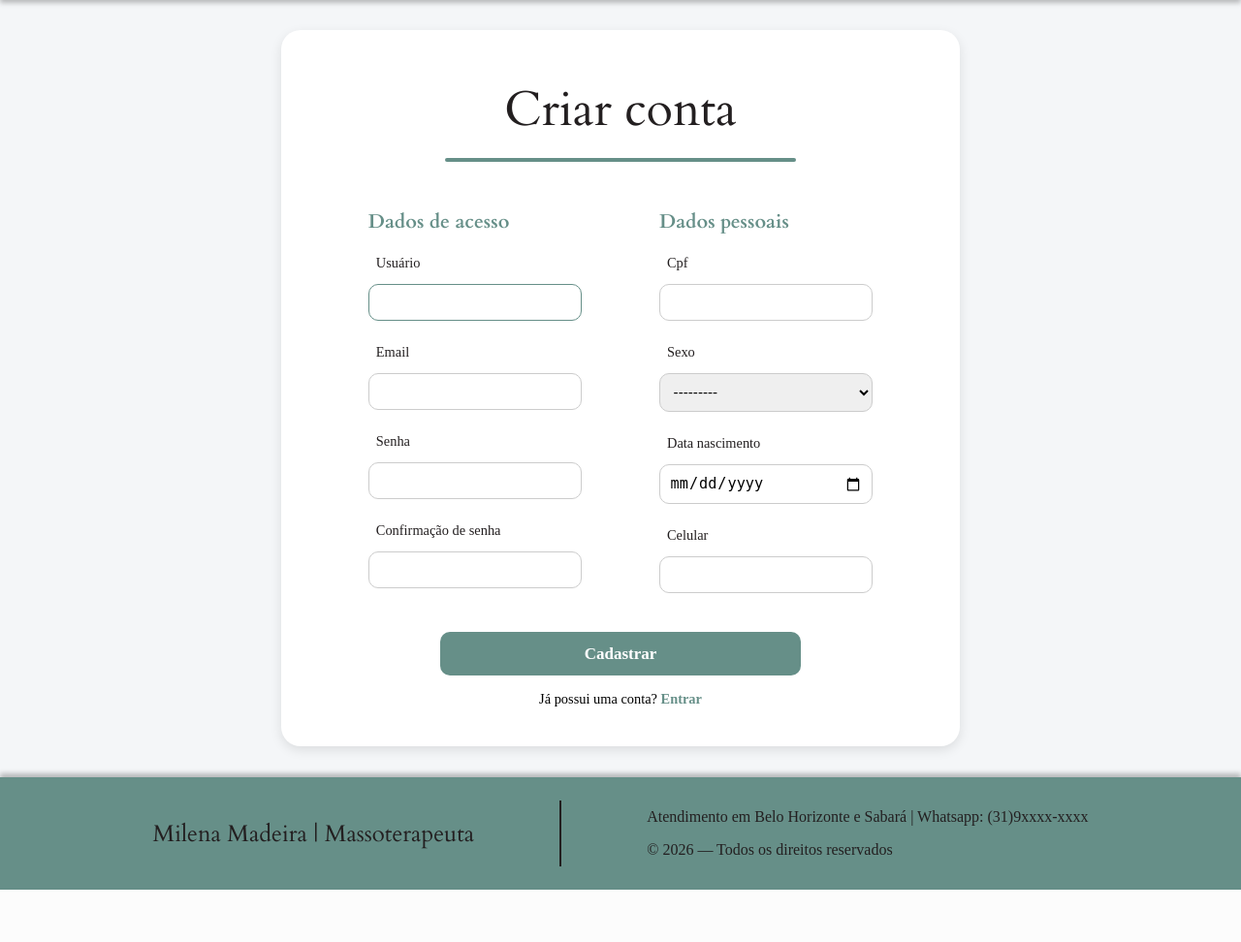
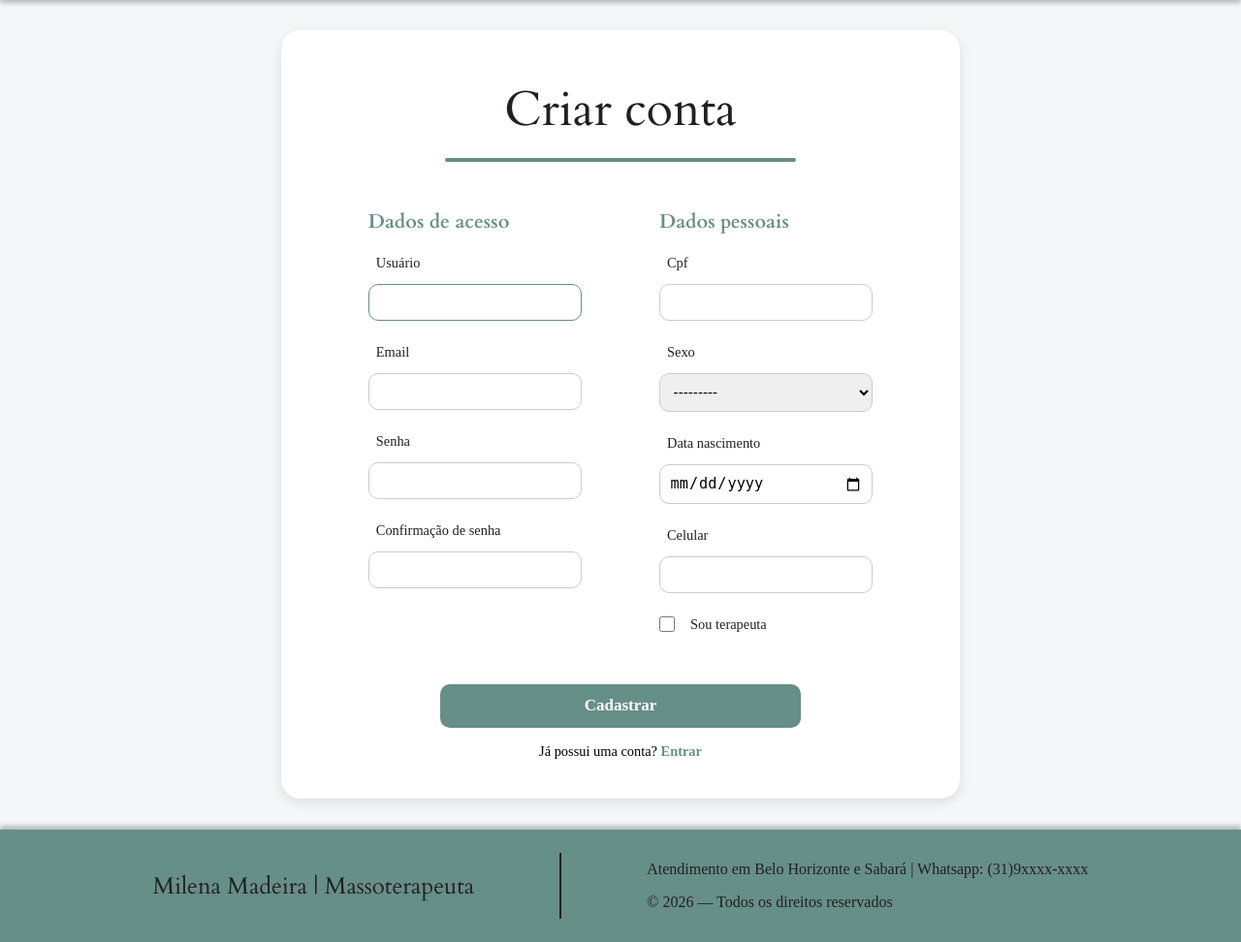
Before and after one commit to ClaraMaia2/TrabalhoWeb-IFMG-2025, a Django app: page /accounts/signup/ in a window 1280 px wide. Shown: the part 133-1105 px from the top of the page at 97% size. Before the commit the page ends 1051 px from the top, so only its background shows below. Run offline with Django 5.2, Linux system fonts and the light colour scheme; some web fonts are replaced.

Commit message:
feat: added option to register as a therapist

```diff
--- a/accounts/forms.py
+++ b/accounts/forms.py
@@ -25,10 +25,12 @@ class SignupForm(UserCreationForm):
 #endclass
 
 class ProfileForm(forms.ModelForm):
+    is_terapeuta = forms.BooleanField(required=False, label="Sou terapeuta")
+
     class Meta:
         model = Profile
 
-        fields = ('cpf', 'sexo', 'data_nascimento', 'celular')
+        fields = ('cpf', 'sexo', 'data_nascimento', 'celular', 'is_terapeuta')
 
         widgets = {'data_nascimento': forms.DateInput(attrs={'type': 'date'})}
     #endclass
--- a/accounts/templates/accounts/signup.html
+++ b/accounts/templates/accounts/signup.html
@@ -36,8 +36,15 @@
 
                         {% for field in profile_form %}
                             <div class="form-group">
-                                <label for="{{field.id_for_label}}" class="font-text">{{ field.label }}</label>
-                                {{ field }}
+                                {% if field.field.widget.input_type == "checkbox" %}
+                                    <label class="checkbox-label">
+                                        {{ field }}
+                                        <span class="font-text">{{ field.label }}</span>
+                                    </label>
+                                {% else %}
+                                    <label for="{{field.id_for_label}}" class="font-text">{{ field.label }}</label>
+                                    {{ field }}
+                                {% endif %}
 
                                 {% if field.errors %}
                                     <small class="error">{{ field.errors|striptags }}</small>
--- a/accounts/views.py
+++ b/accounts/views.py
@@ -17,6 +17,11 @@ def sign_up(request):
                 profile = profile_form.save(commit=False)
                 profile.user = user
                 profile.save()
+
+                if profile.is_terapeuta:
+                    user.is_staff = True
+                    user.save(update_fields=['is_staff'])
+                #endif
 
                 messages.success(request, 'Conta criada com sucesso!')
 
--- a/static/css/signup.css
+++ b/static/css/signup.css
@@ -127,3 +127,17 @@
     text-decoration: underline;
     color: #557b75;
 }
+
+.checkbox-label {
+    display: flex;
+    align-items: center;
+    gap: 8px;
+    cursor: pointer;
+}
+
+.checkbox-label input[type="checkbox"] {
+    accent-color: #668F88;
+    width: 16px;
+    height: 16px;
+    cursor: pointer;
+}
```
